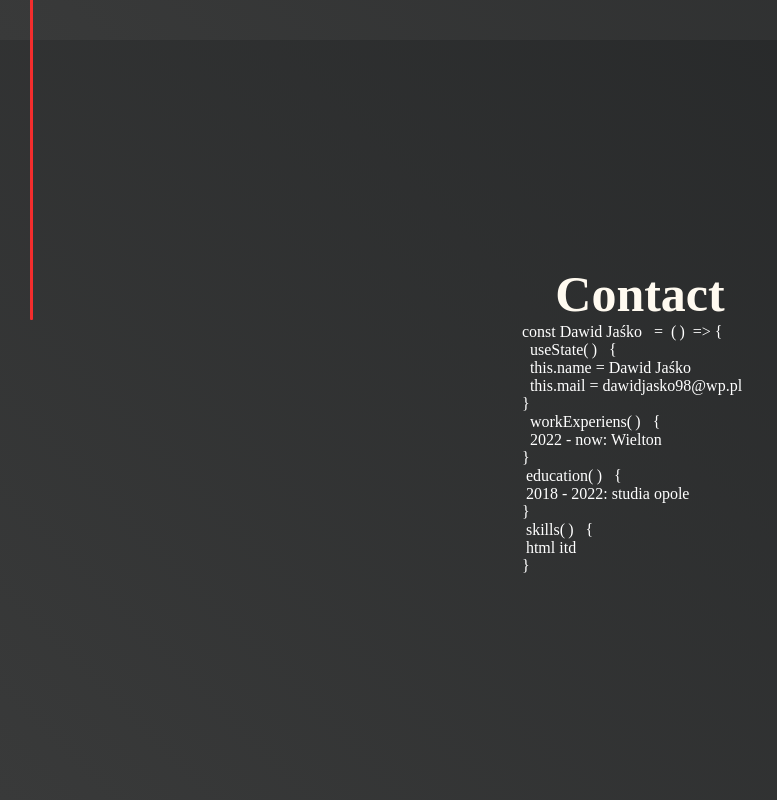
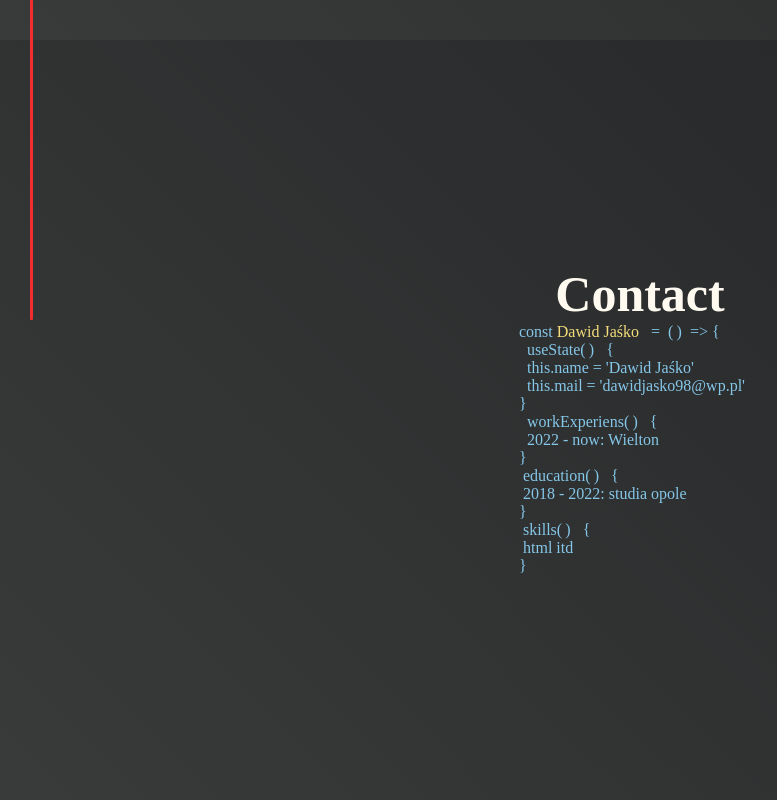
Before and after one commit to DawidJasko/portfolio, a React (Vite) app: page / in a window 1280 px wide. Shown: the part 2280-3080 px from the top of the page, without its empty margins (0-777 px from the left). Built offline with nearby package versions, Linux system fonts and the light colour scheme.

Commit message:
2 files modified

```diff
--- a/src/components/contact/Contact.jsx
+++ b/src/components/contact/Contact.jsx
@@ -8,11 +8,11 @@ const Contact = () => {
       <h1 class={styles.contactH1}>Contact</h1>
         <div className={styles.conline}>
           <div className={styles.conclass}>
-          <p>const Dawid Jaśko&#8194; &#61;&#8194;&#40;&#8201;&#41;&#8194;&#61;&#62; &#123;<br/>
+          <p className={styles.concode}>const <span className={styles.spandawid}> Dawid Jaśko</span>&#8194; &#61;&#8194;&#40;&#8201;&#41;&#8194;&#61;&#62; &#123;<br/>
           &#160; useState&#40;&#8201;&#41;&#8194;
              &#123; <br/>
-             &#160; this.name = Dawid Jaśko <br/>
-             &#160; this.mail = dawidjasko98@wp.pl
+             &#160; this.name = 'Dawid Jaśko' <br/>
+             &#160; this.mail = 'dawidjasko98@wp.pl'
              &#160; &#160;<br/> &#125;<br/>
              &#160; workExperiens&#40;&#8201;&#41;&#8194;
              &#123; <br/>
--- a/src/components/contact/Contact.module.css
+++ b/src/components/contact/Contact.module.css
@@ -13,3 +13,9 @@
   font-size: 50px;
   color: FloralWhite;
 }
+.concode {
+  color: rgb(133, 199, 233);
+}
+.spandawid {
+  color: rgb(243, 221, 122);
+}
```
